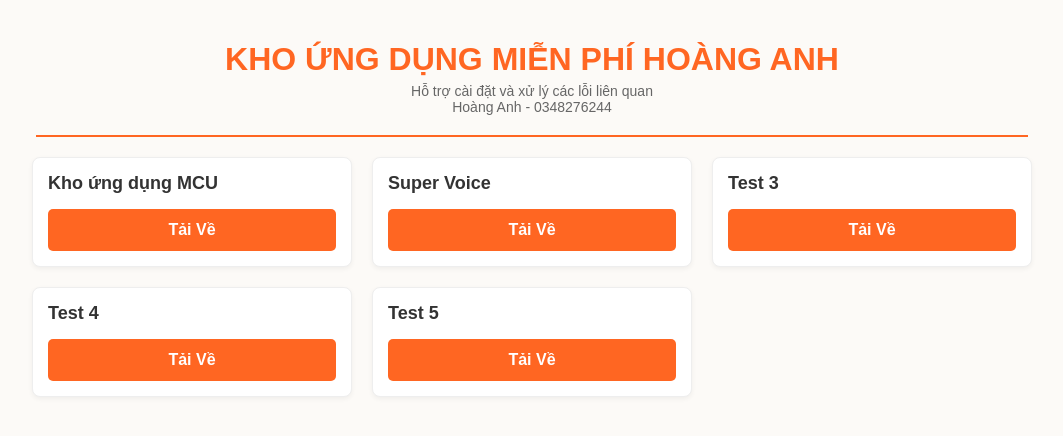
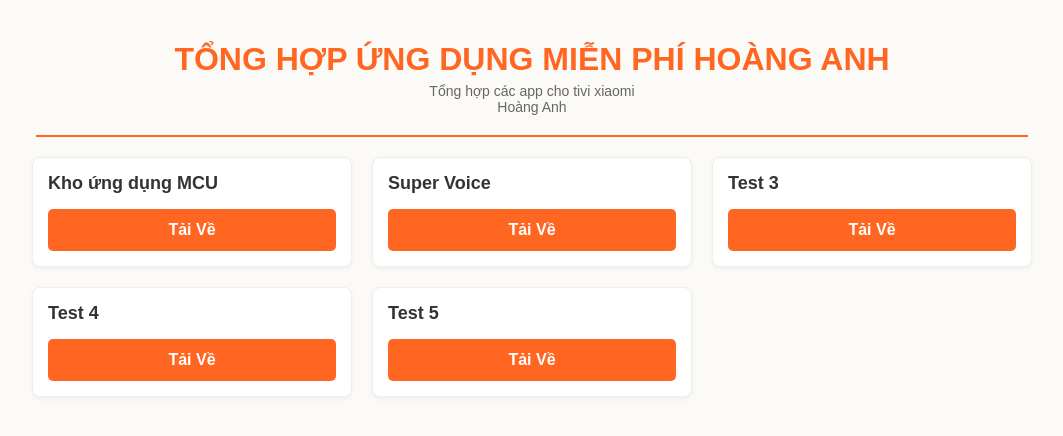
Before and after one commit to hoanganhdo-95/ha-app.github.io, a plain HTML site: page index.html in a window 1280 px wide. Shown: the whole page, without its empty margins (108-1171 px from the left). Drawn offline with Linux system fonts and the light colour scheme.

Commit message:
Update index.html

```diff
--- a/index.html
+++ b/index.html
@@ -18,8 +18,8 @@
 </head>
 <body>
 
-    <h1>KHO ỨNG DỤNG MIỄN PHÍ HOÀNG ANH</h1>
-    <p class="subtitle">Hỗ trợ cài đặt và xử lý các lỗi liên quan<br>Hoàng Anh - 0348276244</p>
+    <h1>TỔNG HỢP ỨNG DỤNG MIỄN PHÍ HOÀNG ANH</h1>
+    <p class="subtitle">Tổng hợp các app cho tivi xiaomi<br>Hoàng Anh</p>
     <hr>
 
     <div class="container">
```
